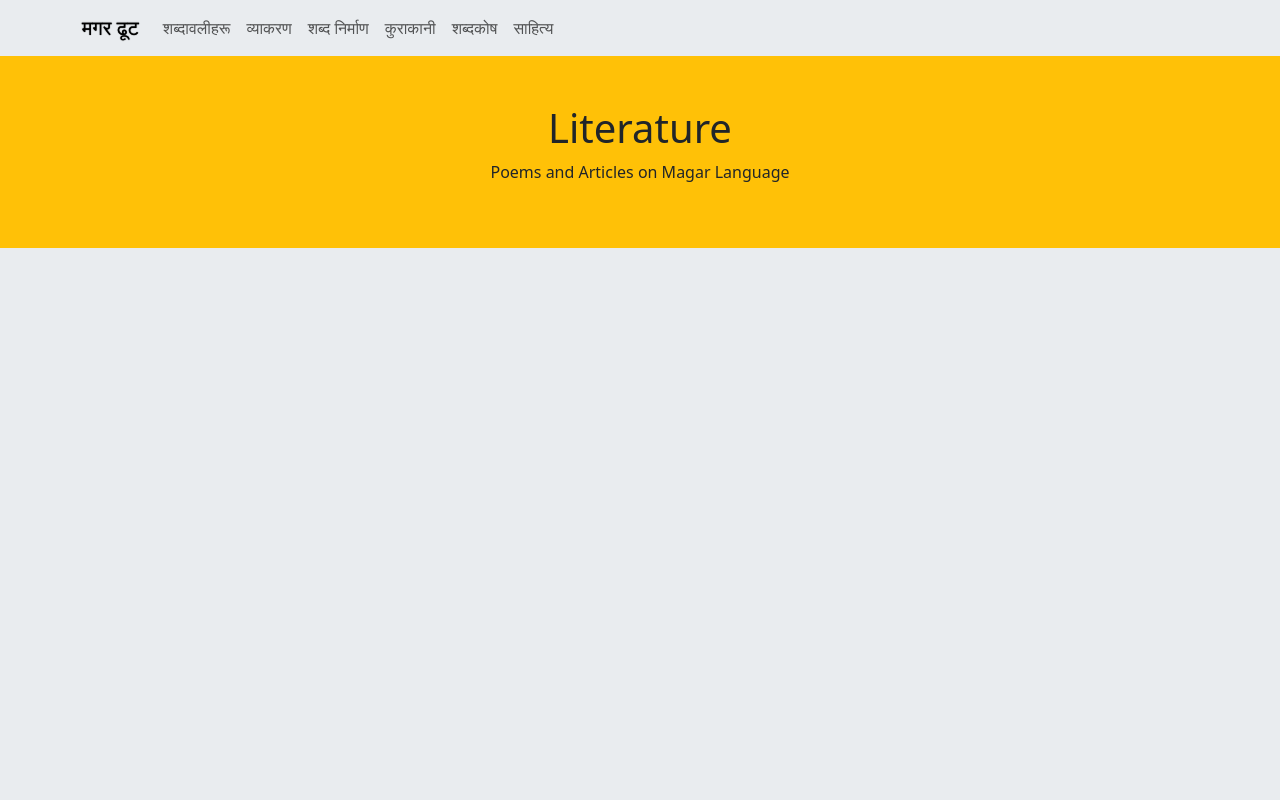
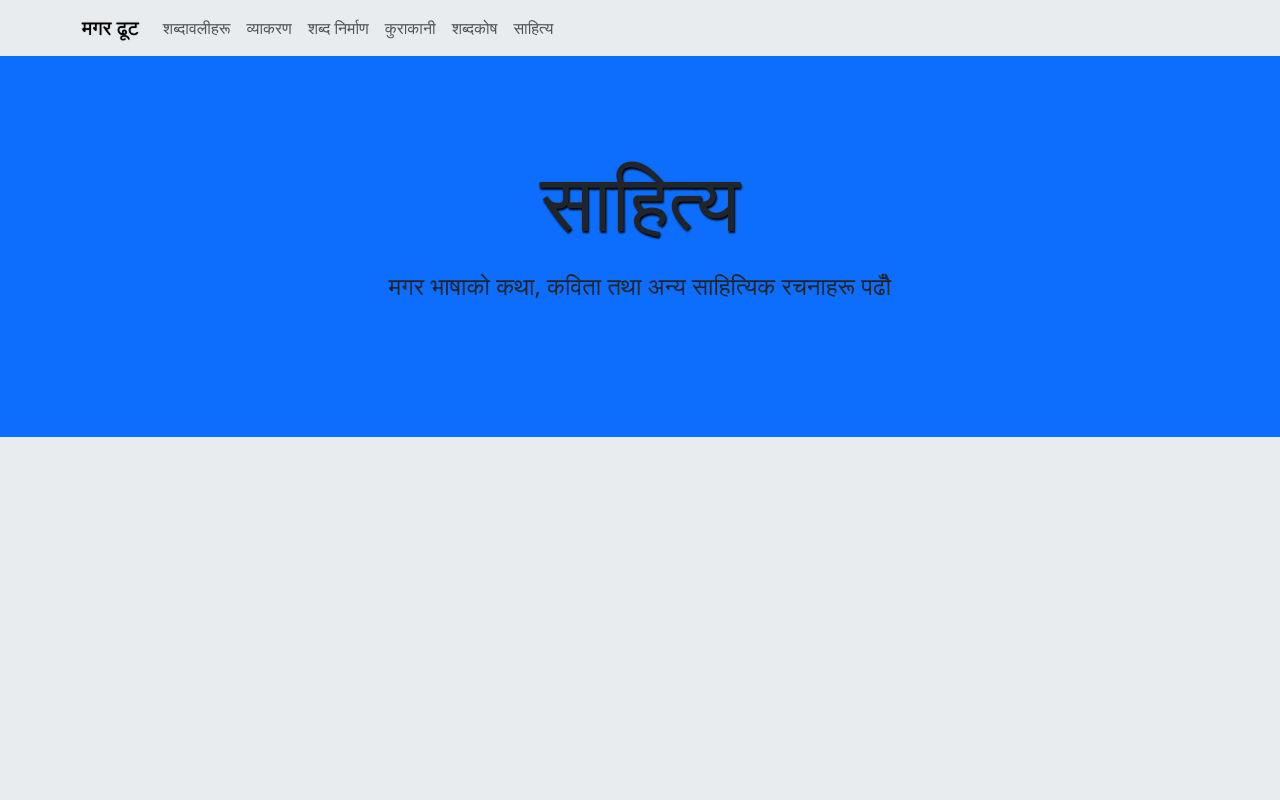
Before and after one commit to msucil/magardhut, a Next.js app: page /literatures in a window 1280 px wide. Shown: the top 800 px of the page. Built offline with nearby package versions, Linux system fonts and the light colour scheme.

Commit message:
update litrature and dictionary section to include seo

```diff
--- a/src/pages/index.tsx
+++ b/src/pages/index.tsx
@@ -12,7 +12,7 @@ export default function Home() {
       <Head>
         <title>{APP_TITLE}</title>
         <meta name="description" content={`${APP_DESCRIPTION} ${APP_ENG_DESCRIPTION}`} />
-        <meta name="title" content={`${APP_TITLE} ${APP_ENG_TITLE}`} />
+        <meta name="title" content={`${APP_TITLE} | ${APP_ENG_TITLE}`} />
         <meta name='keywords' content={APP_KEYWORDS} />
         <meta name="viewport" content="width=device-width, initial-scale=1" />
       </Head>
--- a/src/pages/learn/[category].tsx
+++ b/src/pages/learn/[category].tsx
@@ -18,7 +18,7 @@ export default function CategoryPage({ record }: InferGetStaticPropsType<typeof
             {record &&
                 <>
                     <Head>
-                        <title>{`${record.title} | ${APP_TITLE}`}</title>
+                        <title>{`${record.title} | ${APP_TITLE} | ${APP_ENG_TITLE}`}</title>
                         <meta name="description" content={record.seoDescription ?? record.description} />
                         <meta name="title" content={`${record.seoTitle ?? record.seoTitle} | ${APP_TITLE} | ${APP_ENG_TITLE}`} />
                         <meta name="keywords" content={APP_KEYWORDS}/>
--- a/src/pages/learn/[category]/[id].tsx
+++ b/src/pages/learn/[category]/[id].tsx
@@ -26,7 +26,7 @@ export default function ArticleDetail({ article }: InferGetStaticPropsType<typeo
     return (
         <>
             <Head>
-                <title>{`${article.title} | ${article.category.title} | ${APP_TITLE} (${APP_ENG_TITLE})`}</title>
+                <title>{`${article.title} | ${article.category.title} | ${APP_TITLE} | (${APP_ENG_TITLE})`}</title>
                 <meta name="description" content={article.seoDescription ?? article.description} />
                 <meta name="title" content= {article.seoTitle ?? article.title} />
                 <meta name="keywords" content={APP_KEYWORDS} />
--- a/src/pages/literatures/index.tsx
+++ b/src/pages/literatures/index.tsx
@@ -1,9 +1,7 @@
 import Head from 'next/head'
 import { Inter } from 'next/font/google'
-import Link from 'next/link'
-import { GetStaticProps, InferGetStaticPropsType } from 'next'
-import { Button, Card } from 'react-bootstrap'
-import Image from 'next/image'
+import PageHeader from '@/components/pageHeader'
+import { APP_DESCRIPTION, APP_ENG_DESCRIPTION, APP_ENG_TITLE, APP_TITLE } from '@/lib/constants'
 
 const inter = Inter({ subsets: ['latin'] })
 
@@ -14,18 +12,14 @@ export default function Home() {
   return (
     <>
       <Head>
-        <title>Platform for Learning Magar Language | Magar Dhut</title>
-        <meta name="description" content="Generated by create next app" />
+        <title>{`साहित्य | ${APP_TITLE} | ${APP_ENG_TITLE}`}</title>
+        <meta name="description" content={'मगर भाषाको कथा, कविता तथा अन्य साहित्यिक रचनाहरू पढौँ'} />
         <meta name="viewport" content="width=device-width, initial-scale=1" />
       </Head>
       <div className='min-vh-100 '>
-        <section className='col-md-12 bg-warning mb-3' style={{ height: ' 25vh !important' }}>
-          <section className='text-center p-5'>
-            <h1>Literature</h1>
-            <p>Poems and Articles on Magar Language</p>
-          </section>
-
-        </section>
+      <PageHeader title='साहित्य'
+          description='मगर भाषाको कथा, कविता तथा अन्य साहित्यिक रचनाहरू पढौँ '
+          background='bg-primary'></PageHeader>
         <div className='container'>
 
         </div>
```
Also changed, not shown: src/pages/dictionary/index.tsx (+11 -11 lines).
